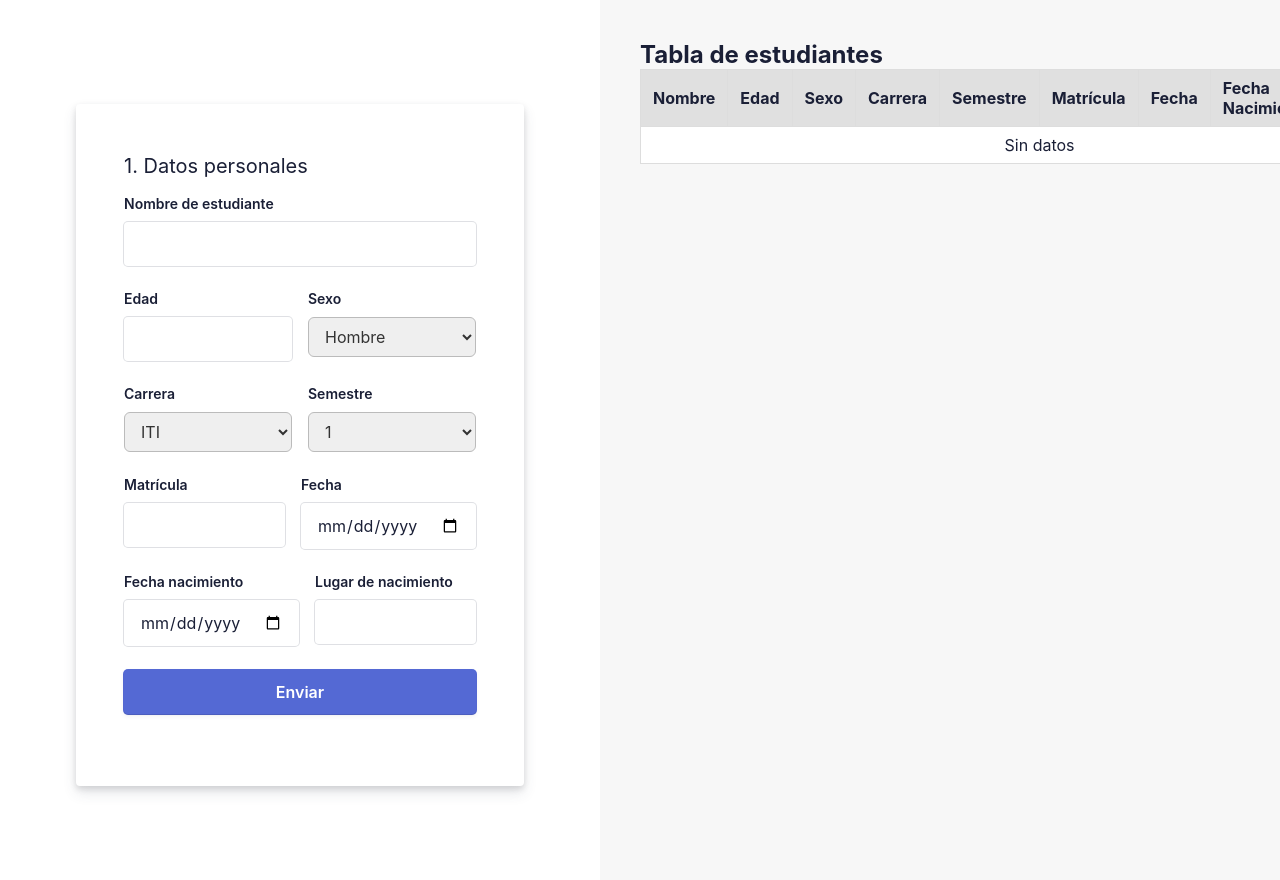
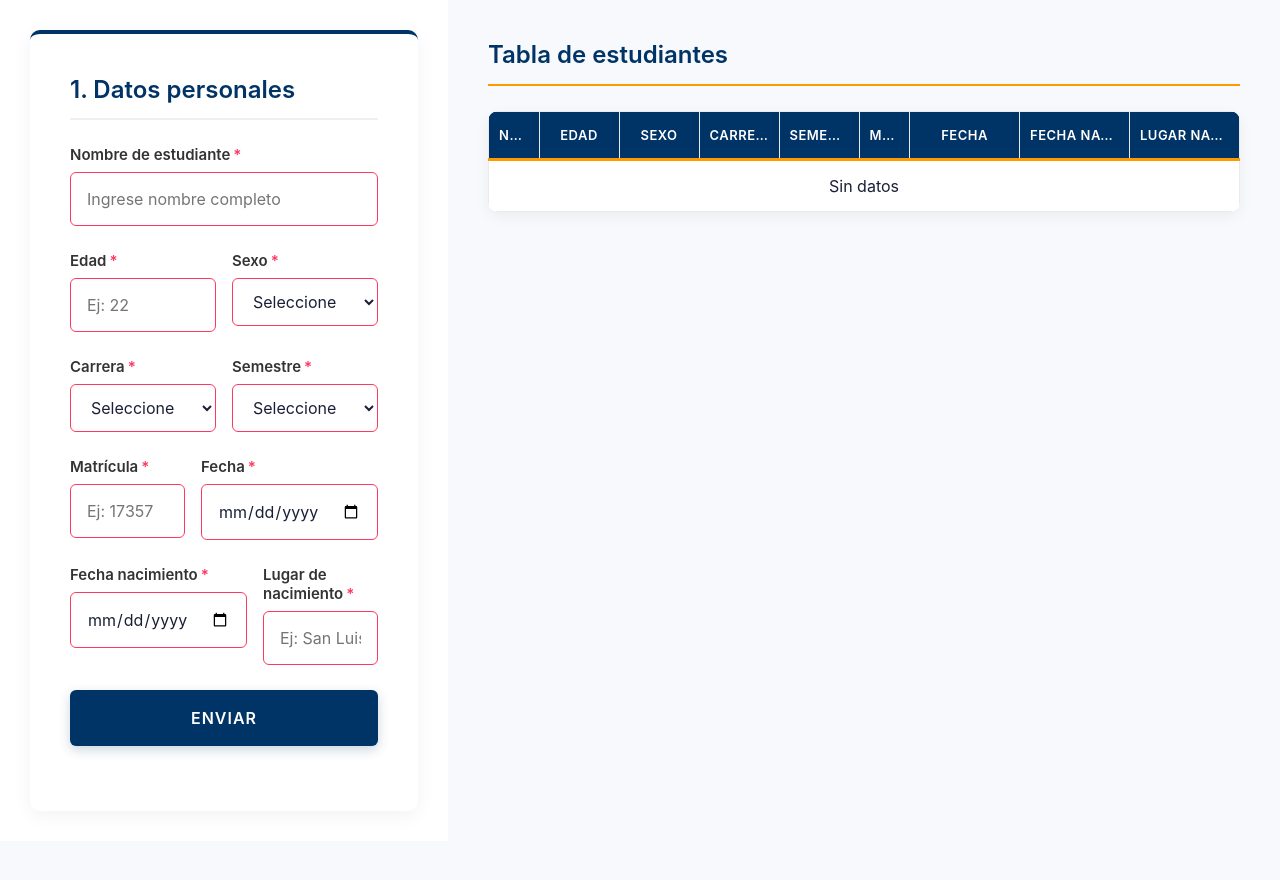
Before and after one commit to Christian112b/FormToSQLContainers, a Flask app: page / in a window 1280 px wide. After the commit the page ends 751 px from the top, so only its background shows below. Run offline with Flask 3, Linux system fonts and the light colour scheme; data that the repository does not hold is empty.

Commit message:
Actualizacion frontend y puertos SQL y flask

```diff
--- a/app/app.py
+++ b/app/app.py
@@ -37,4 +37,4 @@
 
 
 if __name__ == '__main__':
-    app.run(debug=True, host='0.0.0.0', port=8000)
+    app.run(debug=True, host='0.0.0.0', port=5000)
--- a/app/static/styles/formStyles.css
+++ b/app/static/styles/formStyles.css
@@ -8,267 +8,275 @@
 }
 body {
     min-height: 100%;
-    background-color: #ffffff;
+    background-color: #f0f2f5;
+    padding: 0;
+    margin: 0;
 }
 h1 {
     letter-spacing: -1px;
 }
 a {
-  color: #5469d4;
+  color: #003366;
   text-decoration: unset;
 }
+
+/* Estilos del layout principal */
+.main-flex {
+    display: flex;
+    min-height: 100vh;
+    max-width: 100%;
+    margin: 0;
+    gap: 0;
+}
+
+.left-panel {
+    flex: 0 0 35%;
+    display: flex;
+    align-items: center;
+    justify-content: center;
+    padding: 30px;
+    background-color: white;
+    box-shadow: 0 0 20px rgba(0,0,0,0.05);
+}
+
+.right-panel {
+    flex: 0 0 65%;
+    padding: 40px;
+    background: #f7f9fc;
+    overflow-x: auto;
+}
+
 .login-root {
-    background: #fff;
-    margin-top: 80px;
+    width: 100%;
     display: flex;
+    justify-content: center;
+}
+
+.box-root {
+    box-sizing: border-box;
     width: 100%;
-    min-height: 100vh;
-    overflow: hidden;
 }
-.loginbackground {
-    min-height: 692px;
-    position: fixed;
-    bottom: 0;
-    left: 0;
-    right: 0;
-    top: 0;
-    z-index: 0;
-    overflow: hidden;
-}
+
 .flex-flex {
     display: flex;
 }
-.align-center {
-  align-items: center;
-}
-.center-center {
-  align-items: center;
-  justify-content: center;
-}
-.box-root {
-    box-sizing: border-box;
-}
+
 .flex-direction--column {
-    -ms-flex-direction: column;
     flex-direction: column;
 }
 
-.box-divider--light-all-2 {
-    box-shadow: inset 0 0 0 2px #e3e8ee;
-}
-.box-background--blue {
-    background-color: #5469d4;
-}
-.box-background--white {
-  background-color: #ffffff;
-}
-.box-background--blue800 {
-    background-color: #212d63;
-}
-.box-background--gray100 {
-    background-color: #e3e8ee;
-}
-.box-background--cyan200 {
-    background-color: #7fd3ed;
-}
-.padding-top--64 {
-  padding-top: 64px;
-}
-.padding-top--24 {
-  padding-top: 24px;
-}
-.padding-top--48 {
-  padding-top: 48px;
-}
-.padding-bottom--24 {
-  padding-bottom: 24px;
-}
-.padding-horizontal--48 {
-  padding: 48px;
-}
-.padding-bottom--15 {
-  padding-bottom: 15px;
-}
-
-
-.flex-justifyContent--center {
-  -ms-flex-pack: center;
-  justify-content: center;
+/* Estilos del formulario */
+.formbg-outer {
+    width: 100%;
 }
 
 .formbg {
-    margin-top: 10px;
-    margin: 0px auto;
     width: 100%;
-    max-width: 448px;
+    max-width: 500px;
     background: white;
-    border-radius: 4px;
-    box-shadow: rgba(60, 66, 87, 0.12) 0px 7px 14px 0px, rgba(0, 0, 0, 0.12) 0px 3px 6px 0px;
-}
-span {
-    display: block;
-    font-size: 20px;
-    line-height: 28px;
-    color: #1a1f36;
-}
-label {
-    margin-bottom: 10px;
-}
-.reset-pass a,label {
-    font-size: 14px;
-    font-weight: 600;
-    display: block;
-}
-.reset-pass > a {
-    text-align: right;
-    margin-bottom: 10px;
-}
-.grid--50-50 {
-    display: grid;
-    grid-template-columns: 50% 50%;
-    align-items: center;
+    border-radius: 10px;
+    box-shadow: 0 5px 20px rgba(0, 0, 0, 0.05);
+    overflow: hidden;
+    border-top: 4px solid #003366;
 }
 
-.field input {
+.formbg-inner {
+    padding: 40px;
+}
+
+span.form-title {
+    display: block;
+    font-size: 24px;
+    line-height: 32px;
+    color: #003366;
+    font-weight: 600;
+    margin-bottom: 25px;
+    border-bottom: 2px solid #f0f0f0;
+    padding-bottom: 12px;
+}
+
+label {
+    display: block;
+    font-size: 15px;
+    font-weight: 600;
+    margin-bottom: 8px;
+    color: #333;
+}
+
+.field {
+    margin-bottom: 25px;
+}
+
+.field input, .field select {
     font-size: 16px;
     line-height: 28px;
-    padding: 8px 16px;
+    padding: 12px 16px;
     width: 100%;
-    min-height: 44px;
-    border: unset;
-    border-radius: 4px;
-    outline-color: rgb(84 105 212 / 0.5);
-    background-color: rgb(255, 255, 255);
-    box-shadow: rgba(0, 0, 0, 0) 0px 0px 0px 0px,
-                rgba(0, 0, 0, 0) 0px 0px 0px 0px,
-                rgba(0, 0, 0, 0) 0px 0px 0px 0px,
-                rgba(60, 66, 87, 0.16) 0px 0px 0px 1px,
-                rgba(0, 0, 0, 0) 0px 0px 0px 0px,
-                rgba(0, 0, 0, 0) 0px 0px 0px 0px,
-                rgba(0, 0, 0, 0) 0px 0px 0px 0px;
+    min-height: 48px;
+    border: 1px solid #e0e0e0;
+    border-radius: 6px;
+    outline-color: #003366;
+    background-color: #fff;
+    transition: border 0.2s, box-shadow 0.2s;
+}
+
+.field input:focus, .field select:focus {
+    border-color: #003366;
+    box-shadow: 0 0 0 2px rgba(0, 51, 102, 0.2);
 }
 
 input[type="submit"] {
-    background-color: rgb(84, 105, 212);
-    box-shadow: rgba(0, 0, 0, 0) 0px 0px 0px 0px,
-                rgba(0, 0, 0, 0) 0px 0px 0px 0px,
-                rgba(0, 0, 0, 0.12) 0px 1px 1px 0px,
-                rgb(84, 105, 212) 0px 0px 0px 1px,
-                rgba(0, 0, 0, 0) 0px 0px 0px 0px,
-                rgba(0, 0, 0, 0) 0px 0px 0px 0px,
-                rgba(60, 66, 87, 0.08) 0px 2px 5px 0px;
+    background-color: #003366;
+    border: none;
+    box-shadow: 0 4px 12px rgba(0, 51, 102, 0.2);
     color: #fff;
     font-weight: 600;
     cursor: pointer;
+    transition: background-color 0.3s, transform 0.2s;
+    text-transform: uppercase;
+    letter-spacing: 1px;
+    border-radius: 6px;
+    padding: 14px 24px;
+    width: 100%;
+    font-size: 16px;
 }
-.field-checkbox input {
-    width: 20px;
-    height: 15px;
-    margin-right: 5px;
-    box-shadow: unset;
-    min-height: unset;
+
+input[type="submit"]:hover {
+    background-color: #004080;
+    transform: translateY(-2px);
 }
-.field-checkbox label {
-    display: flex;
-    align-items: center;
-    margin: 0;
+
+input[type="submit"]:active {
+    transform: translateY(0);
 }
-a.ssolink {
-    display: block;
-    text-align: center;
+
+/* Estilos de la tabla */
+.right-panel h2 {
+    color: #003366;
+    margin-bottom: 25px;
+    padding-bottom: 15px;
+    border-bottom: 2px solid #FF9900;
+    font-size: 24px;
     font-weight: 600;
 }
-.footer-link span {
-    font-size: 14px;
-    text-align: center;
-}
-.listing a {
-    color: #697386;
-    font-weight: 600;
-    margin: 0 10px;
+
+table {
+    width: 100%;
+    border-collapse: collapse;
+    background: #fff;
+    border-radius: 10px;
+    overflow: hidden;
+    box-shadow: 0 5px 15px rgba(0, 0, 0, 0.05);
+    table-layout: fixed;
 }
 
-.animationRightLeft {
-  animation: animationRightLeft 2s ease-in-out infinite;
-}
-.animationLeftRight {
-  animation: animationLeftRight 2s ease-in-out infinite;
-}
-.tans3s {
-  animation: animationLeftRight 3s ease-in-out infinite;
-}
-.tans4s {
-  animation: animationLeftRight 4s ease-in-out infinite;
+th, td {
+    border: 1px solid #eaeaea;
+    padding: 15px;
+    text-align: left;
+    white-space: nowrap;
+    overflow: hidden;
+    text-overflow: ellipsis;
 }
 
-@keyframes animationLeftRight {
-  0% {
-    transform: translateX(0px);
-  }
-  50% {
-    transform: translateX(1000px);
-  }
-  100% {
-    transform: translateX(0px);
-  }
+th {
+    background-color: #003366;
+    color: white;
+    font-weight: 600;
+    text-align: center;
+    padding: 15px 10px;
+    border-bottom: 3px solid #FF9900;
+    text-transform: uppercase;
+    font-size: 13px;
+    letter-spacing: 0.5px;
 }
 
-@keyframes animationRightLeft {
-  0% {
-    transform: translateX(0px);
-  }
-  50% {
-    transform: translateX(-1000px);
-  }
-  100% {
-    transform: translateX(0px);
-  }
+tr:nth-child(even) {
+    background-color: #f9f9f9;
 }
 
-/* Mejora visual para los select */
-select {
-  padding: 8px 12px;
-  border: 1px solid #bbb;
-  border-radius: 6px;
-  font-size: 16px;
-  color: #333;
-  transition: border-color 0.2s;
-  outline: none;
-  width: 100%;
+tr:hover {
+    background-color: #f0f7ff;
 }
 
-select:focus {
-  border-color: #0078d7;
-  background: #fff;
+/* Ajustes para las columnas de fecha */
+th:nth-child(7), th:nth-child(8), th:nth-child(9),
+td:nth-child(7), td:nth-child(8), td:nth-child(9) {
+    width: 110px;
 }
 
-        .main-flex {
-            display: flex;
-            min-height: 100vh;
-        }
-        .left-panel {
-            flex: 1;
-            display: flex;
-            align-items: center;
-            justify-content: center;
-        }
-        .right-panel {
-            flex: 1;
-            padding: 40px;
-            background: #f7f7f7;
-            overflow-x: auto;
-        }
-        /* Opcional: para que la tabla se vea mejor */
-        table {
-            width: 100%;
-            border-collapse: collapse;
-            background: #fff;
-        }
-        th, td {
-            border: 1px solid #ddd;
-            padding: 8px 12px;
-            text-align: left;
-        }
-        th {
-            background: #e0e0e0;
-        }
+/* Columnas más pequeñas */
+th:nth-child(2), th:nth-child(3), th:nth-child(4), th:nth-child(5),
+td:nth-child(2), td:nth-child(3), td:nth-child(4), td:nth-child(5) {
+    width: 80px;
+}
+
+/* Validación de formulario */
+.field input:invalid, .field select:invalid {
+    border-color: #ff3860;
+}
+
+.field input:invalid:focus, .field select:invalid:focus {
+    box-shadow: 0 0 0 2px rgba(255, 56, 96, 0.2);
+}
+
+.validation-message {
+    color: #ff3860;
+    font-size: 12px;
+    margin-top: 5px;
+    display: none;
+}
+
+.field.invalid .validation-message {
+    display: block;
+}
+
+/* Campo requerido */
+.required-field::after {
+    content: "*";
+    color: #ff3860;
+    margin-left: 3px;
+}
+
+/* Mensajes de validación personalizados */
+.error-text {
+    color: #ff3860;
+    font-size: 12px;
+    margin-top: 4px;
+}
+
+/* Estilos responsivos */
+@media (max-width: 1200px) {
+    .main-flex {
+        flex-direction: column;
+    }
+
+    .left-panel, .right-panel {
+        flex: 0 0 100%;
+        width: 100%;
+        padding: 30px 20px;
+    }
+
+    .right-panel {
+        margin-top: 0;
+    }
+
+    .formbg {
+        max-width: 600px;
+    }
+}
+
+@media (max-width: 768px) {
+    .form-row {
+        flex-direction: column;
+        gap: 20px;
+    }
+
+    .form-col {
+        width: 100%;
+    }
+
+    .formbg-inner {
+        padding: 30px 20px;
+    }
+}
--- a/app/templates/form.html
+++ b/app/templates/form.html
@@ -2,11 +2,9 @@
 
 <head>
     <meta charset="utf-8">
-    <title>Formulario</title>
+    <meta name="viewport" content="width=device-width, initial-scale=1.0">
+    <title>Formulario UPSLP</title>
     <link rel="stylesheet" href="{{ url_for('static', filename='styles/formStyles.css') }}">
-    <style>
-
-    </style>
 </head>
 
 <body>
@@ -14,41 +12,41 @@
         <!-- Lado izquierdo: Formulario -->
         <div class="left-panel">
             <div class="login-root">
-                <div class="box-root flex-flex flex-direction--column" style="flex-grow: 1;">
-                    <div class="box-root padding-top--24 flex-flex flex-direction--column"
-                        style="flex-grow: 1; z-index: 9;">
+                <div class="box-root flex-flex flex-direction--column" style="flex-grow: 1; width: 100%;">
                     <div class="formbg-outer">
                         <div class="formbg">
-                                <div class="formbg-inner padding-horizontal--48">
-                                    <span class="padding-bottom--15">1. Datos personales</span>
-                                    <form id="stripe-login" method="POST" action="{{ url_for('submit') }}">
-                                        <!-- ...tu formulario aquí, igual que antes... -->
+                            <div class="formbg-inner">
+                                <span class="form-title">1. Datos personales</span>
+                                <form id="student-form" method="POST" action="{{ url_for('submit') }}">
                                     <!-- Nombre de estudiante (fila completa) -->
-                                        <div class="field padding-bottom--24">
-                                            <label for="nombre">Nombre de estudiante</label>
-                                            <input type="text" name="nombre" id="nombre">
+                                    <div class="field">
+                                        <label for="nombre" class="required-field">Nombre de estudiante</label>
+                                        <input type="text" name="nombre" id="nombre" required minlength="3" maxlength="100" placeholder="Ingrese nombre completo">
+                                        <span class="validation-message">Por favor ingrese un nombre válido</span>
                                     </div>
                                     <!-- Fila 1: Edad y Sexo -->
-                                        <div class="form-row field padding-bottom--24"
-                                            style="display: flex; gap: 16px;">
+                                    <div class="form-row field" style="display: flex; gap: 16px;">
                                         <div class="form-col" style="flex:1;">
-                                                <label for="edad">Edad</label>
-                                                <input type="number" name="edad" id="edad">
+                                            <label for="edad" class="required-field">Edad</label>
+                                            <input type="number" name="edad" id="edad" required min="16" max="99" placeholder="Ej: 22">
+                                            <span class="validation-message">Ingrese una edad válida (16-99)</span>
                                         </div>
                                         <div class="form-col" style="flex:1;">
-                                                <label for="sexo">Sexo</label>
-                                                <select name="sexo" id="sexo">
+                                            <label for="sexo" class="required-field">Sexo</label>
+                                            <select name="sexo" id="sexo" required>
+                                                <option value="">Seleccione</option>
                                                 <option value="Hombre">Hombre</option>
                                                 <option value="Mujer">Mujer</option>
                                             </select>
+                                            <span class="validation-message">Seleccione una opción</span>
                                         </div>
                                     </div>
                                     <!-- Fila 2: Carrera y Semestre -->
-                                        <div class="form-row field padding-bottom--24"
-                                            style="display: flex; gap: 16px;">
+                                    <div class="form-row field" style="display: flex; gap: 16px;">
                                         <div class="form-col" style="flex:1;">
-                                                <label for="carrera">Carrera</label>
-                                                <select name="carrera" id="carrera">
+                                            <label for="carrera" class="required-field">Carrera</label>
+                                            <select name="carrera" id="carrera" required>
+                                                <option value="">Seleccione</option>
                                                 <option value="ITI">ITI</option>
                                                 <option value="ITEM">ITEM</option>
                                                 <option value="LAG">LAG</option>
@@ -56,10 +54,12 @@
                                                 <option value="ISTI">ISTI</option>
                                                 <option value="ITMA">ITMA</option>
                                             </select>
+                                            <span class="validation-message">Seleccione una carrera</span>
                                         </div>
                                         <div class="form-col" style="flex:1;">
-                                                <label for="semestre">Semestre</label>
-                                                <select name="semestre" id="semestre">
+                                            <label for="semestre" class="required-field">Semestre</label>
+                                            <select name="semestre" id="semestre" required>
+                                                <option value="">Seleccione</option>
                                                 <option value="1">1</option>
                                                 <option value="2">2</option>
                                                 <option value="3">3</option>
@@ -70,37 +70,39 @@
                                                 <option value="8">8</option>
                                                 <option value="9+">9+</option>
                                             </select>
+                                            <span class="validation-message">Seleccione un semestre</span>
                                         </div>
                                     </div>
                                     <!-- Fila 3: Matrícula y Fecha -->
-                                        <div class="form-row field padding-bottom--24"
-                                            style="display: flex; gap: 16px;">
+                                    <div class="form-row field" style="display: flex; gap: 16px;">
                                         <div class="form-col" style="flex:1;">
-                                                <label for="matricula">Matrícula</label>
-                                                <input type="number" name="matricula" id="matricula">
+                                            <label for="matricula" class="required-field">Matrícula</label>
+                                            <input type="number" name="matricula" id="matricula" required min="100000" max="999999" placeholder="Ej: 173577">
+                                            <span class="validation-message">Ingrese una matrícula válida (6 dígitos)</span>
                                         </div>
                                         <div class="form-col" style="flex:1;">
-                                                <label for="fecha">Fecha</label>
-                                                <input type="date" name="fecha" id="fecha">
+                                            <label for="fecha" class="required-field">Fecha</label>
+                                            <input type="date" name="fecha" id="fecha" required>
+                                            <span class="validation-message">Seleccione una fecha</span>
                                         </div>
                                     </div>
                                     <!-- Fila 4: Fecha nacimiento y Lugar de nacimiento -->
-                                        <div class="form-row field padding-bottom--24"
-                                            style="display: flex; gap: 16px;">
+                                    <div class="form-row field" style="display: flex; gap: 16px;">
                                         <div class="form-col" style="flex:1;">
-                                                <label for="fecha_nacimiento">Fecha nacimiento</label>
-                                                <input type="date" name="fecha_nacimiento" id="fecha_nacimiento">
+                                            <label for="fecha_nacimiento" class="required-field">Fecha nacimiento</label>
+                                            <input type="date" name="fecha_nacimiento" id="fecha_nacimiento" required>
+                                            <span class="validation-message">Seleccione fecha de nacimiento</span>
                                         </div>
                                         <div class="form-col" style="flex:1;">
-                                                <label for="lugar_nacimiento">Lugar de nacimiento</label>
-                                                <input type="text" name="lugar_nacimiento" id="lugar_nacimiento">
+                                            <label for="lugar_nacimiento" class="required-field">Lugar de nacimiento</label>
+                                            <input type="text" name="lugar_nacimiento" id="lugar_nacimiento" required minlength="3" placeholder="Ej: San Luis Potosí">
+                                            <span class="validation-message">Ingrese un lugar válido</span>
                                         </div>
                                     </div>
-                                        <div class="field padding-bottom--24">
+                                    <div class="field">
                                         <input type="submit" name="submit" value="Enviar">
                                     </div>
                                 </form>
-                                </div>
                             </div>
                         </div>
                     </div>
@@ -148,6 +150,49 @@
             </table>
         </div>
     </div>
+
+    <script>
+        // Validación del formulario
+        document.addEventListener('DOMContentLoaded', function() {
+            const form = document.getElementById('student-form');
+
+            // Validar el formulario antes de enviar
+            form.addEventListener('submit', function(event) {
+                let isValid = true;
+                const requiredFields = form.querySelectorAll('[required]');
+
+                requiredFields.forEach(field => {
+                    if (!field.value.trim()) {
+                        isValid = false;
+                        field.parentElement.classList.add('invalid');
+                    } else {
+                        field.parentElement.classList.remove('invalid');
+                    }
+                });
+
+                if (!isValid) {
+                    event.preventDefault();
+                    alert('Por favor complete todos los campos requeridos correctamente.');
+                }
+            });
+
+            // Validar campos individuales al cambiar
+            form.querySelectorAll('input, select').forEach(field => {
+                field.addEventListener('blur', function() {
+                    if (this.hasAttribute('required') && !this.value.trim()) {
+                        this.parentElement.classList.add('invalid');
+                    } else {
+                        this.parentElement.classList.remove('invalid');
+                    }
+                });
+
+                // Limpiar la clase 'invalid' cuando el usuario comienza a escribir
+                field.addEventListener('input', function() {
+                    this.parentElement.classList.remove('invalid');
+                });
+            });
+        });
+    </script>
 </body>
 
 </html>
--- a/docker-compose.yml
+++ b/docker-compose.yml
@@ -4,7 +4,7 @@
   web:
     build: .
     ports:
-      - "8000:8000"
+      - "8000:5000"
     working_dir: /app
     command: python app.py
     volumes:
@@ -19,6 +19,6 @@
       MYSQL_ROOT_PASSWORD: password
       MYSQL_DATABASE: formulario
     ports:
-      - "3306:3306"
+      - "3307:3306"
     volumes:
       - ./mysql-init:/docker-entrypoint-initdb.d
```
Also changed, not shown: app/templates/success.html (+7 -6 lines), 1 other file. Lines whose indentation alone changed are shown as unchanged.
